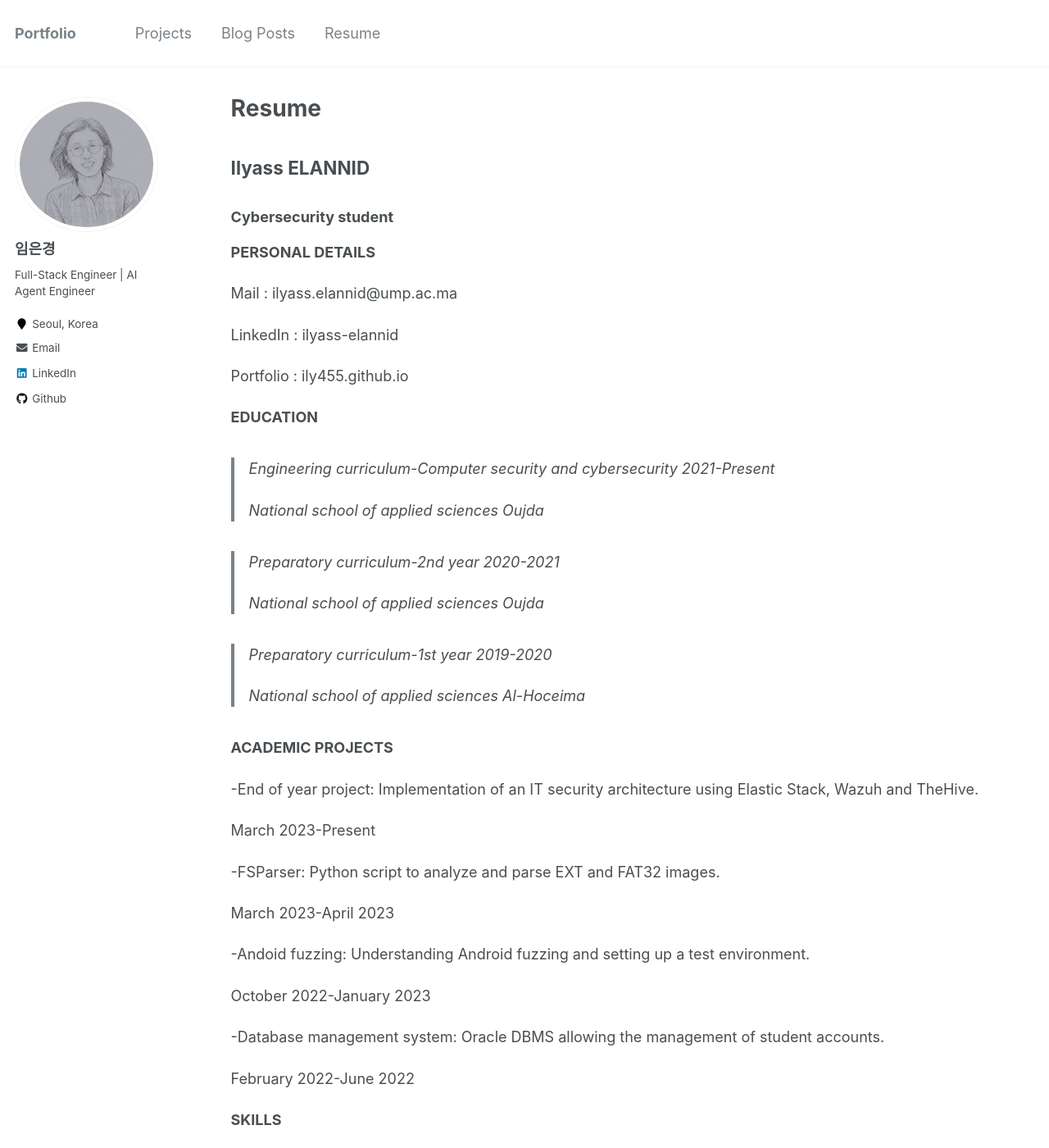
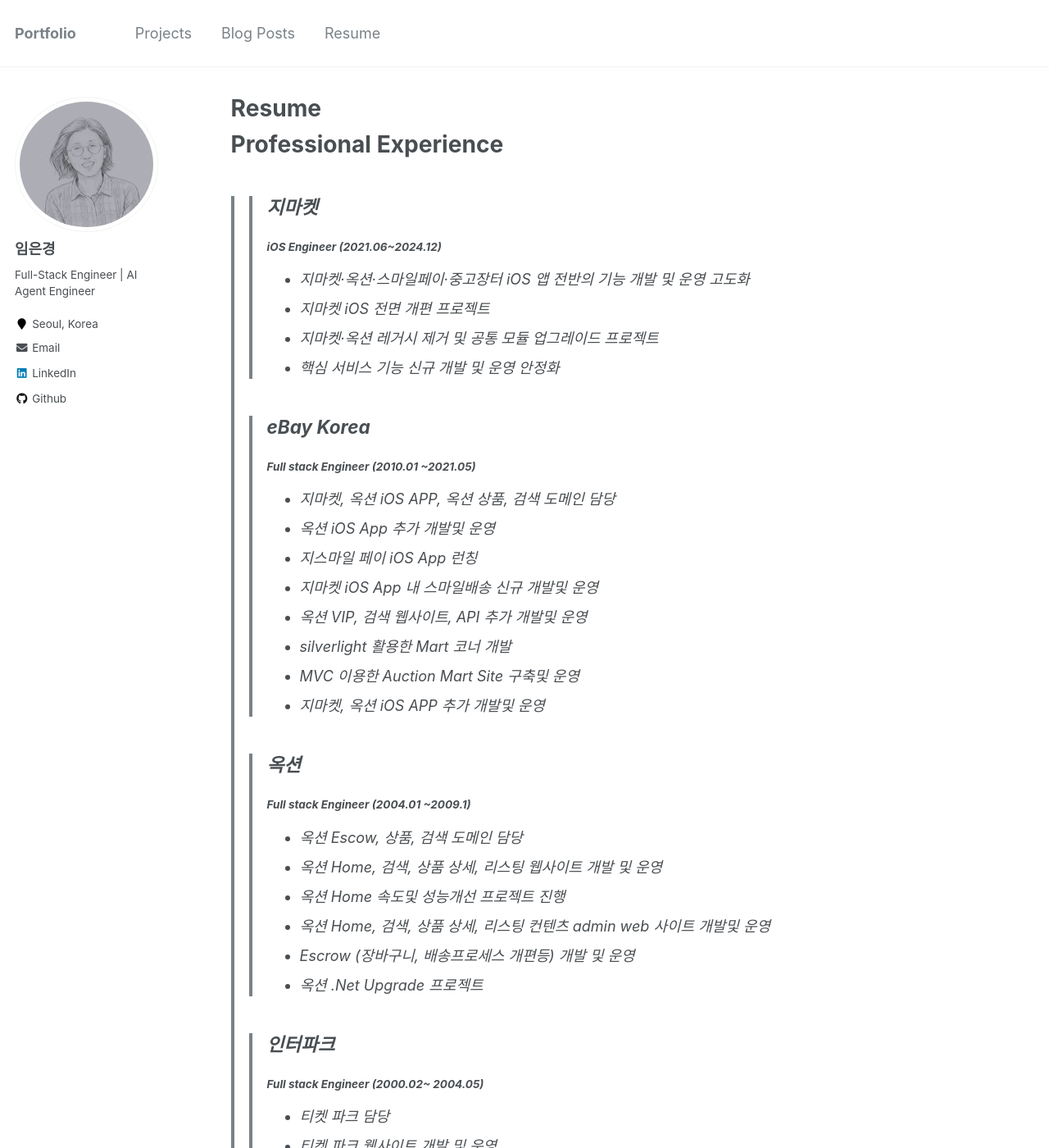
Before and after one commit to EunK/EunK.github.io, a Jekyll site: the page built from _pages/cv.md, in a window 1280 px wide and 1400 px high. Shown: the whole window at 82% size. Built offline with Jekyll 4.4.1, drawn with Linux system fonts in a browser that asks for light colours; some of the changed text lies outside the part shown.

Commit message:
change cv

```diff
--- a/_pages/cv.md
+++ b/_pages/cv.md
@@ -7,140 +7,53 @@
   - /resume
 ---
 
-<!-- {% include base_path %} -->
+# **Professional Experience**
+>> ## **지마켓**
+>> #### iOS Engineer *(2021.06~2024.12)*
+>> * 지마켓·옥션·스마일페이·중고장터 iOS 앱 전반의 기능 개발 및 운영 고도화
+>> * 지마켓 iOS 전면 개편 프로젝트
+>> * 지마켓·옥션 레거시 제거 및 공통 모듈 업그레이드 프로젝트
+>> * 핵심 서비스 기능 신규 개발 및 운영 안정화
+>
+>> ## **eBay Korea**
+>> #### Full stack Engineer *(2010.01 ~2021.05)*
+>> * 지마켓, 옥션 iOS APP, 옥션 상품, 검색 도메인 담당
+>> * 옥션 iOS App 추가 개발및 운영
+>> * 지스마일 페이 iOS App 런칭
+>> * 지마켓 iOS App 내 스마일배송 신규 개발및 운영
+>> * 옥션 VIP, 검색 웹사이트, API 추가 개발및 운영
+>> * silverlight 활용한 Mart 코너 개발
+>> * MVC 이용한 Auction Mart Site 구축및 운영
+>> * 지마켓, 옥션 iOS APP 추가 개발및 운영
+>
+>> ## **옥션**
+>> #### Full stack Engineer *(2004.01 ~2009.1)*
+>> * 옥션 Escow, 상품, 검색 도메인 담당
+>> * 옥션 Home, 검색, 상품 상세, 리스팅 웹사이트 개발 및 운영
+>> * 옥션 Home 속도및 성능개선 프로젝트 진행
+>> * 옥션 Home, 검색, 상품 상세, 리스팅 컨텐츠 admin web 사이트 개발및 운영
+>> * Escrow (장바구니, 배송프로세스 개편등) 개발 및 운영
+>> * 옥션 .Net Upgrade 프로젝트
+>
+>> ## **인터파크**
+>> #### Full stack Engineer *(2000.02~ 2004.05)*
+>> * 티켓 파크 담당
+>> * 티켓 파크 웹사이트 개발 및 운영
+>> * 티켓 판매 관리 시스템 개발 및 운영
+>> * 외부상품 연동 시스템 개발
+>> * 모바일 WAP 개발
+>
 
-## Ilyass ELANNID
-
-### Cybersecurity student
-
-**PERSONAL DETAILS**
-
-Mail : ilyass.elannid@ump.ac.ma
-
-LinkedIn : ilyass-elannid
-
-Portfolio : ily455.github.io
-
-**EDUCATION**
-
->Engineering curriculum-Computer security and cybersecurity 2021-Present
+## **Education & Training course**
+>> ## **Education**
+>> * 연세대학교 천문대기과학 졸업 *(1992.03~1996.02)*
 >
->National school of applied sciences Oujda
-
->Preparatory curriculum-2nd year 2020-2021
+>> ## **Training course**
+>> * AI Agent *(2025.11 ~ 2026.02)*
+>> * AI코딩로봇 교육 전문가 양성 과정 *(2025.08)*
+>> * K-디지털분야 교직훈련과정 *(2025.06~2025.07)*
+>> * ASP.NET 3.5 *(2008.11)*
+>> * C++ 객체지향 특강 *(2005.01~2005.03)*
+>> * 대용량 DB 솔루션 *(엔코아 데이타 컨설팅/2001.11~2001.12)*
+>> * 비주얼베이직 *(현대 정보통신/1998.11~1999.02)*
 >
->National school of applied sciences Oujda
-
->Preparatory curriculum-1st year 2019-2020
->
->National school of applied sciences Al-Hoceima
-
-**ACADEMIC PROJECTS**
-
--End of year project: Implementation of an IT security architecture using Elastic Stack, Wazuh and TheHive.
-
-March 2023-Present
-
--FSParser: Python script to analyze and parse EXT and FAT32 images.
-
-March 2023-April 2023
-
--Andoid fuzzing: Understanding Android fuzzing and setting up a test environment.
-
-October 2022-January 2023
-
--Database management system: Oracle DBMS allowing the management of student accounts.
-
-February 2022-June 2022
-
-**SKILLS**
-
-Languages
-
->-Arabic (Native language)
->
->-English (Professional proficiency)
->
->-French (Professional proficiency)
->
-Programming/Scripting
->Python, C, Bash
-
-Network Security
->Wazuh, Wireshark, Snort, Zeek
-
-Penetration testing
->Metasploit, Burp Suite, Nmap, Hydra, GoBuster
-
-Digital forensics
->Autopsy, FTKimager, Volatility
-
-
-## CERTIFICATIONS
-
->-Cisco Networking Devices and Initial Configuration
->
->-NDG Linux Essentials
->
->-TryHackMe Jr. Penetration Tester learning path
->
->-TryHackMe SOC level 1 learning path
->
->-TCM Security Linux Privilege Escalation for Beginners
-
-## Hobbies
-
-
->CTFs, Chess, Sports
-
-
-
-
-<!-- Education
-======
-* B.S. in GitHub, GitHub University, 2012
-* M.S. in Jekyll, GitHub University, 2014
-* Ph.D in Version Control Theory, GitHub University, 2018 (expected)
-
-Work experience
-======
-* Summer 2015: Research Assistant
-  * Github University
-  * Duties included: Tagging issues
-  * Supervisor: Professor Git
-
-* Fall 2015: Research Assistant
-  * Github University
-  * Duties included: Merging pull requests
-  * Supervisor: Professor Hub
-
-Skills
-======
-* Skill 1
-* Skill 2
-  * Sub-skill 2.1
-  * Sub-skill 2.2
-  * Sub-skill 2.3
-* Skill 3
-
-Publications
-======
-  <ul>{% for post in site.publications %}
-    {% include archive-single-cv.html %}
-  {% endfor %}</ul>
-
-Talks
-======
-  <ul>{% for post in site.talks %}
-    {% include archive-single-talk-cv.html %}
-  {% endfor %}</ul>
-
-Teaching
-======
-  <ul>{% for post in site.teaching %}
-    {% include archive-single-cv.html %}
-  {% endfor %}</ul>
-
-Service and leadership
-======
-* Currently signed in to 43 different slack teams -->
```
